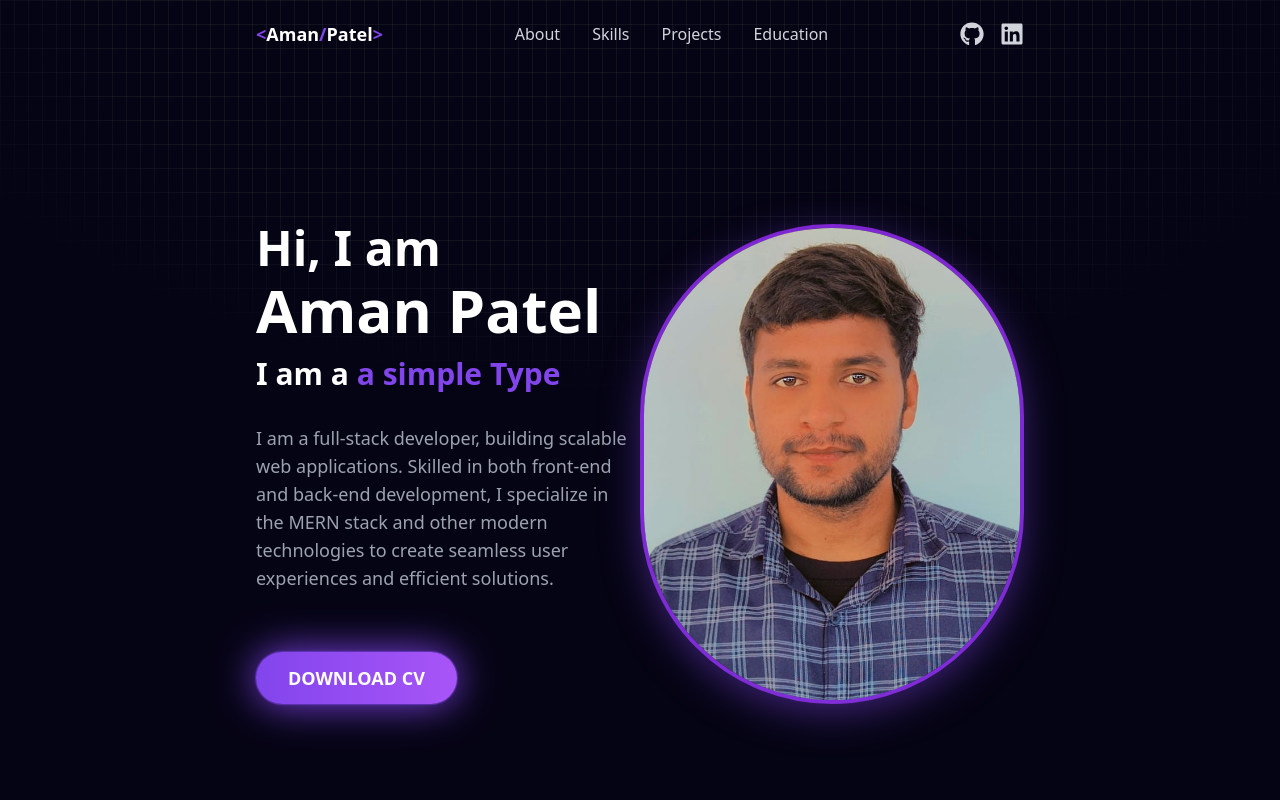
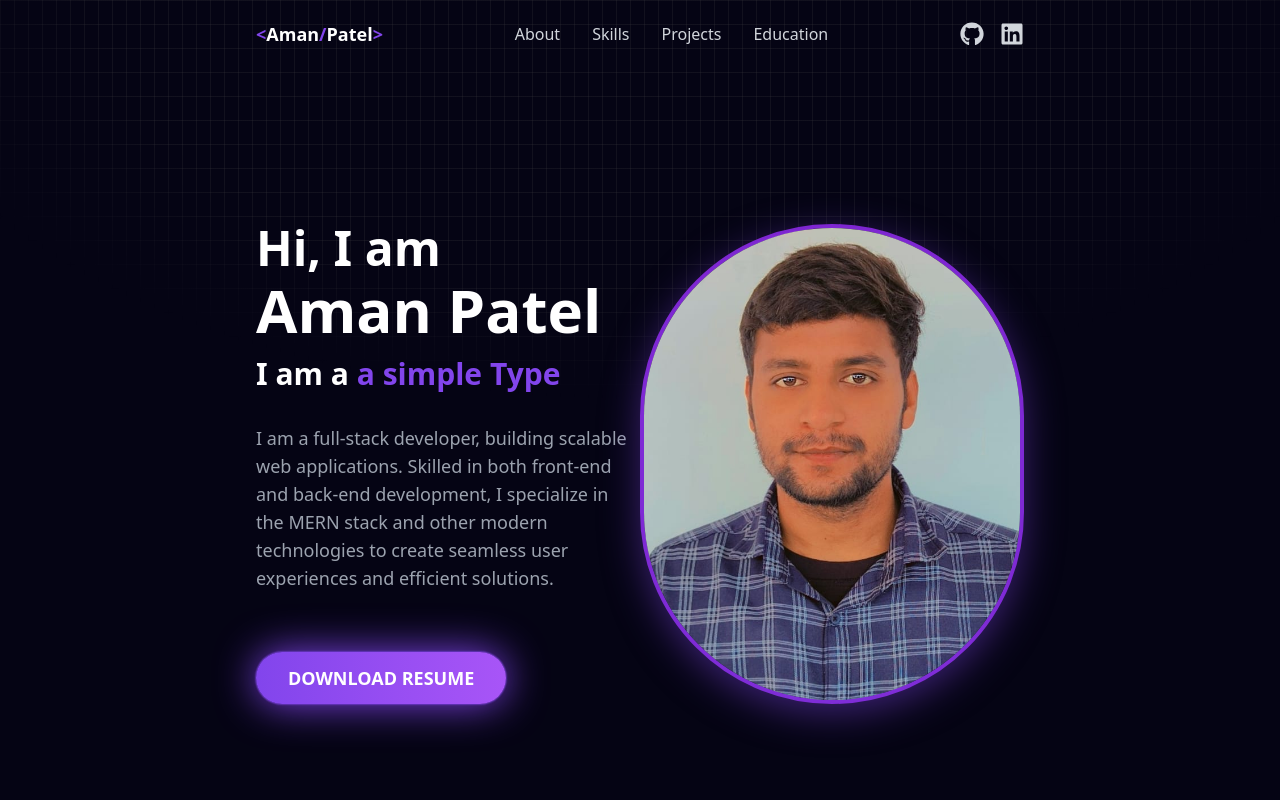
Before and after one commit to Aman-Ptl/React-Portfolio, a React (Vite) app in the folder react-portfolio/: page / in a window 1280 px wide. Shown: the top 800 px of the page. Built offline with nearby package versions, Linux system fonts and the light colour scheme.

Commit message:
resume upload

```diff
--- a/react-portfolio/src/components/About/About.jsx
+++ b/react-portfolio/src/components/About/About.jsx
@@ -25,7 +25,7 @@ const About = () => {
             <span className="text-white">I am a </span>
             <Typewriter
               text={[
-                'MERNstack Developer',
+                'MERN stack Developer',
                 'UI/UX Designer',
                 'Coder',
               ]}
@@ -48,7 +48,7 @@ const About = () => {
           </p>
           {/* Resume Button */}
           <a
-            href="https://drive.google.com"
+            href="https://drive.google.com/file/d/1dTAbIWTPKcShWwDSG12jp6mAv8HNRX3U/view?usp=drive_link"
             target="_blank"
             rel="noopener noreferrer"
             className="inline-block text-white py-3 px-8 rounded-full mt-5 text-lg font-bold transition duration-300 transform hover:scale-105"
@@ -57,7 +57,7 @@ const About = () => {
               boxShadow: '0 0 2px #8245ec, 0 0 2px #8245ec, 0 0 40px #8245ec',
             }}
           >
-            DOWNLOAD CV
+            DOWNLOAD RESUME
           </a>
         </div>
         {/* Right Side */}
```
